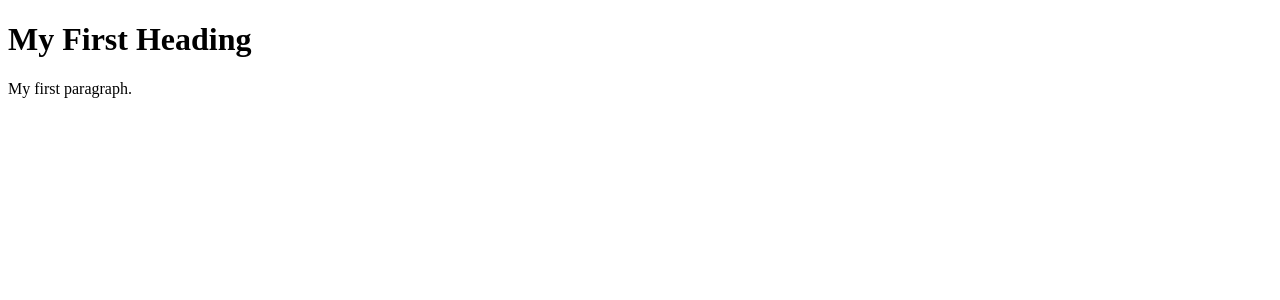
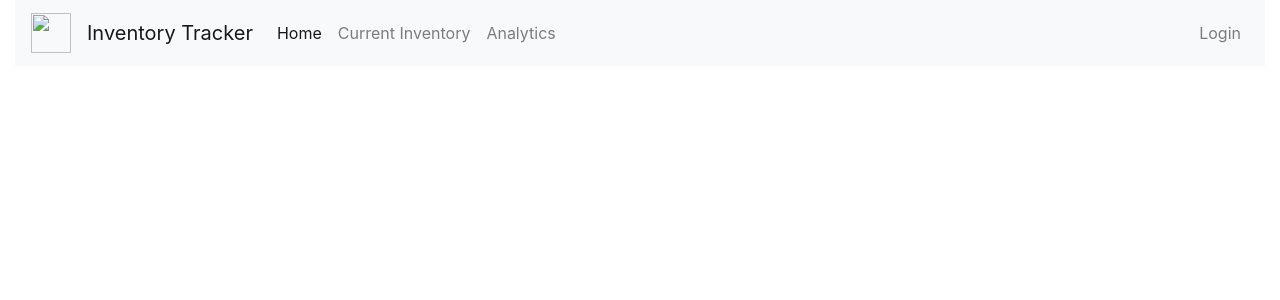
Before and after one commit to jessicahojh/inventory_tracker, a Flask app: page / in a window 1280 px wide. Shown: the top 300 px of the page. Run offline with Flask 2, Linux system fonts and the light colour scheme; some libraries are stand-ins or nearby versions.

Commit message:
created navbar

```diff
--- a/templates/homepage.html
+++ b/templates/homepage.html
@@ -1,12 +1,57 @@
 <!DOCTYPE html>
 <html>
+    <link rel="stylesheet" href="https://stackpath.bootstrapcdn.com/bootstrap/4.3.1/css/bootstrap.min.css" integrity="sha384-ggOyR0iXCbMQv3Xipma34MD+dH/1fQ784/j6cY/iJTQUOhcWr7x9JvoRxT2MZw1T" crossorigin="anonymous">
+
+    <script
+    src="https://stackpath.bootstrapcdn.com/bootstrap/4.3.1/js/bootstrap.min.js" integrity="sha384-JjSmVgyd0p3pXB1rRibZUAYoIIy6OrQ6VrjIEaFf/nJGzIxFDsf4x0xIM+B07jRM" crossorigin="anonymous">
+    </script>
+
+    <link rel="stylesheet" href="/static/css/style.css">
 <head>
 <title>Inventory Tracker</title>
 </head>
 <body>
 
-<h1>My First Heading</h1>
-<p>My first paragraph.</p>
+<!-- Nav Bar -->
+<div class="container-fluid" id="navbar">
+    <div class="row">
+      <div class="col-sm-12 col-md-12 col-lg-12">
+        <nav class="navbar navbar-expand-lg navbar-light bg-light">
+            <a class="navbar-brand" href="/">
+              <img src="" width="40" height="40" alt="">
+            </a>
+          <a class="navbar-brand" href="/">
+            Inventory Tracker
+          </a>
+          <button class="navbar-toggler" type="button" data-toggle="collapse" data-target="#navbarNavAltMarkup" aria-controls="navbarNavAltMarkup" aria-expanded="false" aria-label="Toggle navigation">
+            <span class="navbar-toggler-icon"></span>
+          </button>
+          <div class="collapse navbar-collapse" id="navbarNavAltMarkup">
+            <ul class="navbar-nav mr-auto">
+              <li class="nav-item active">
+                <a class="nav-link nav"  href="/">Home <span class="sr-only">(current)</span></a>
+              </li>
+              <li class="nav-item">
+                <a class="nav-link" href="/items">Current Inventory</a>
+              </li>
+              <li class="nav-item">
+                <a class="nav-link" href="#">Analytics</a>
+              </li>
+            </ul>
+
+            <ul class="navbar-nav ml-auto">
+              <li class="nav-item">
+                {% if "user_id" in session %}
+                <a class="nav-link" href="/logout">Logout</a>
+                {% else %}
+                <a class="nav-item nav-link" href="/login">Login</a>
+                {% endif %}
+              </li>
+            </ul>
+        </nav>
+      </div>
+    </div>
+  </div>
 
 </body>
 </html>
```
